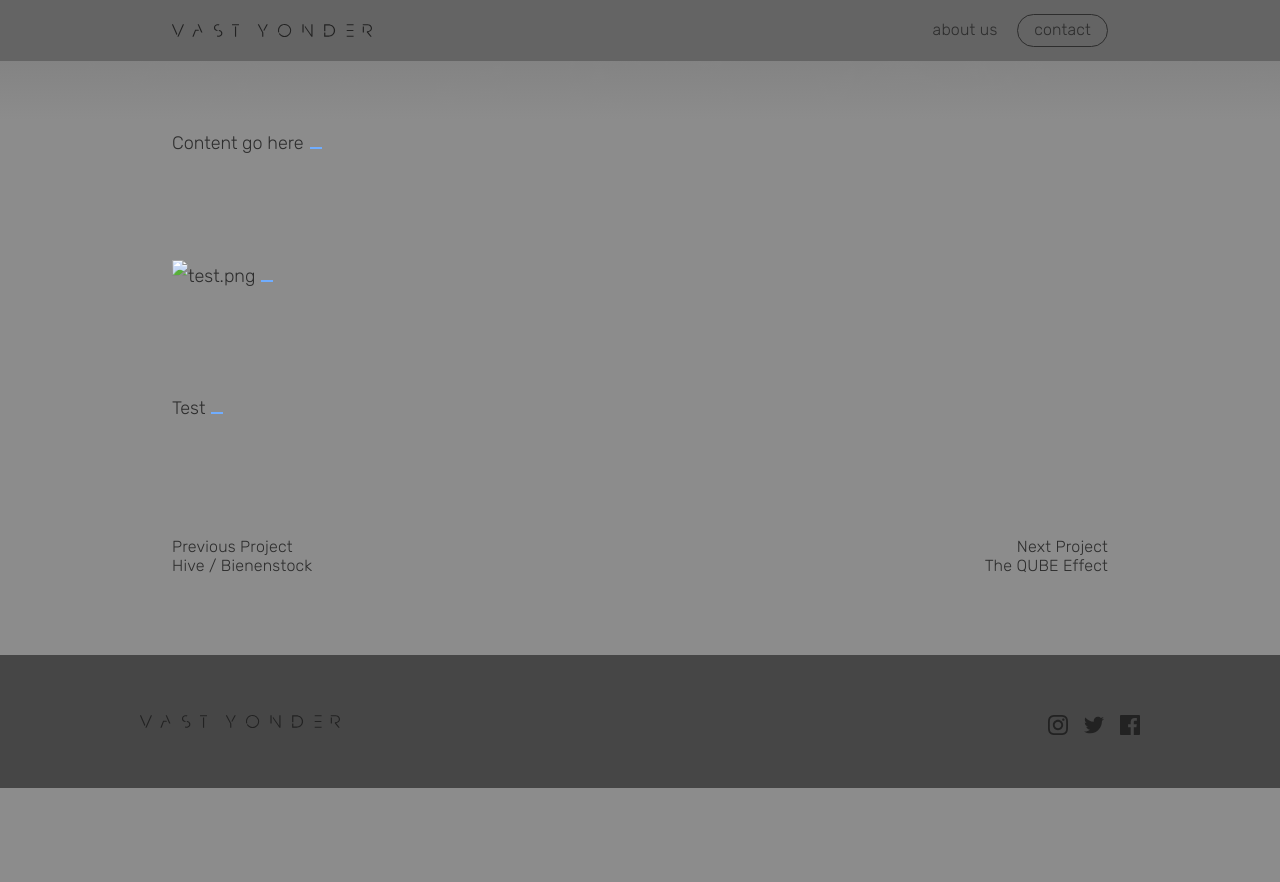
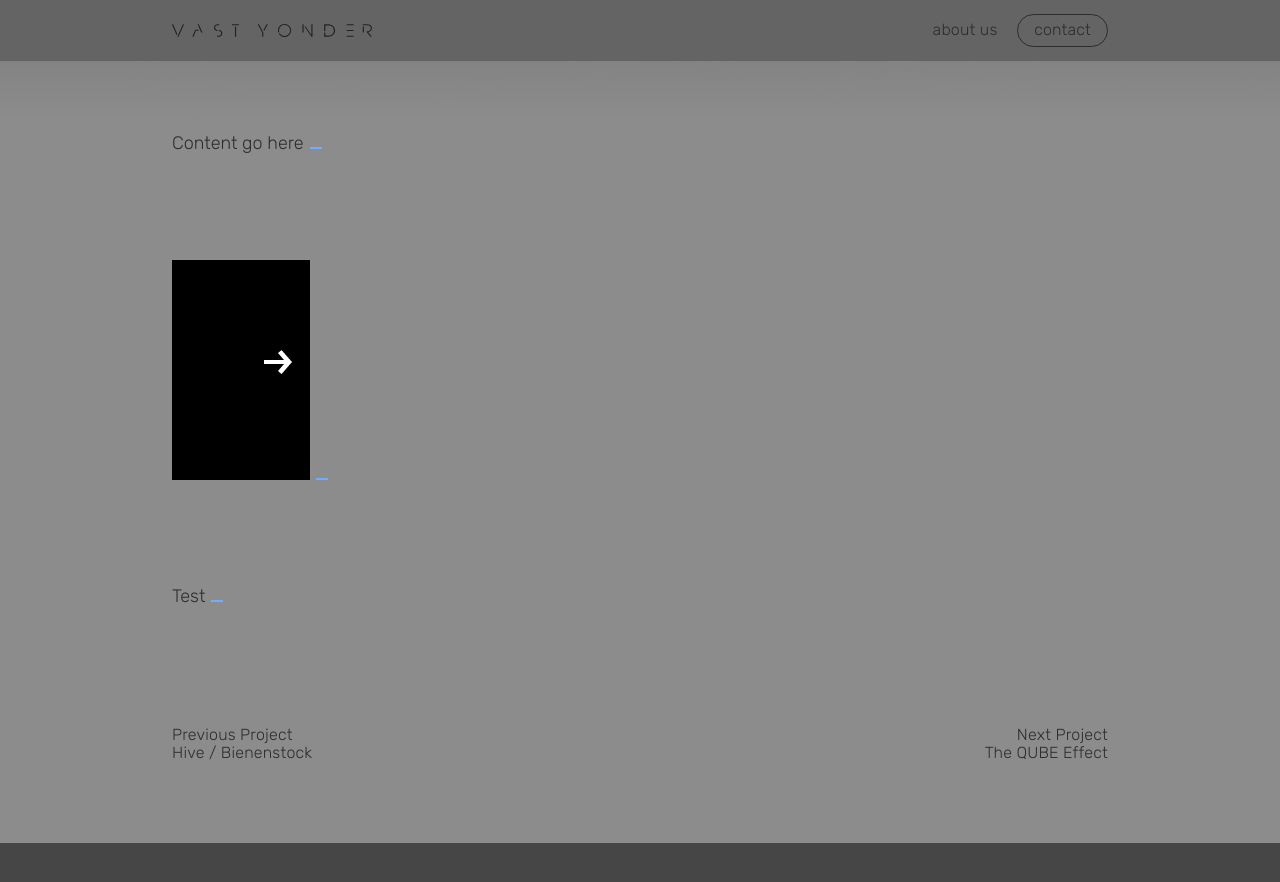
Before and after one commit to LincolnSavage/lincolnsavage.github.io, a Jekyll site: the page built from _projects/junglelove.md, in a window 1280 px wide and 900 px high, scrolled down 480 px. Shown: the top 882 px of the window. Built offline with Jekyll 4.4.1, drawn with Linux system fonts in a browser that asks for light colours; before the commit the page ends 1268 px from its top, so only the background shows below that.

Commit message:
Image Media Test

```diff
--- a/_projects/junglelove.md
+++ b/_projects/junglelove.md
@@ -19,6 +19,6 @@ published: true
 
 Content go here
 
-![test.png]({{site.baseurl}}/_projects/images/test.png)
+![test.png]({{site.baseurl}}/images/test.png)
 
 Test
```
